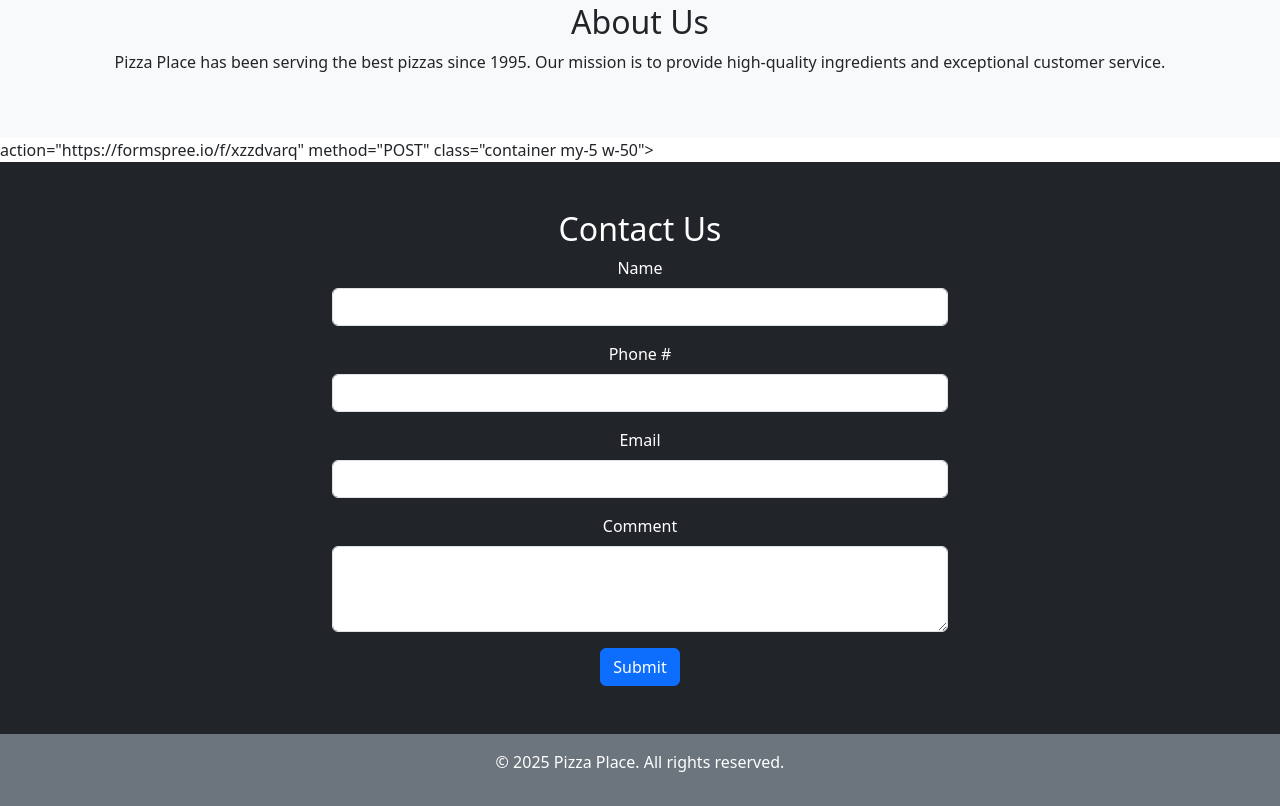
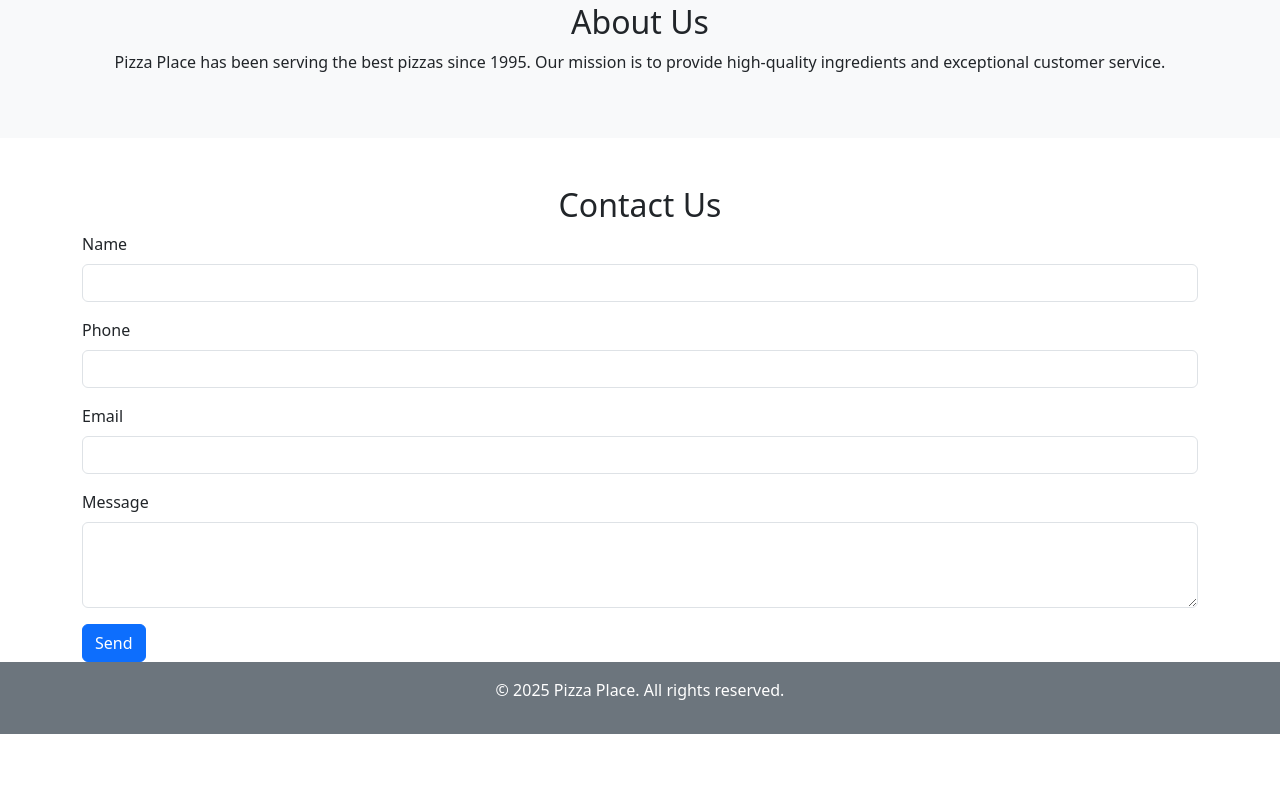
Before and after one commit to m-wakefield/DoughDynasty, a website: page Index.html in a window 1280 px wide. Shown: the part 1074-1880 px from the top of the page. After the commit the page ends 1808 px from the top, so only its background shows below. Drawn offline with nearby package versions, Linux system fonts and the light colour scheme; files that its build step writes are made by us from their sources.

Commit message:
Update Index.html

```diff
--- a/Index.html
+++ b/Index.html
@@ -77,31 +77,34 @@
 
     <!-- Contact Section -->
 
-    action="https://formspree.io/f/xzzdvarq"
-    method="POST"
-    class="container my-5 w-50">
-
-    <section id="contact" class="bg-dark text-white py-5 text-center">
-        <h2>Contact Us</h2>
-        <form class="container w-50">
+    <!-- Contact Page -->
+    <div class="container mt-5" id="contact">
+        <h2 class="text-center">Contact Us</h2>
+        <form action="https://formspree.io/f/xzzdvarq" method="POST">
             <div class="mb-3">
                 <label for="name" class="form-label">Name</label>
                 <input type="text" class="form-control" id="name" name="name" required>
             </div>
             <div class="mb-3">
-                <label for="Phone #" class="form-label">Phone #</label>
-                <input type="Phone #" class="form-control" id="Phone #" name="Phone #" required>
+                <label for="Phone" class="form-label">Phone</label>
+                <input type="text" class="form-control" id="name" name="Phone" required>
             </div>
             <div class="mb-3">
                 <label for="email" class="form-label">Email</label>
                 <input type="email" class="form-control" id="email" name="email" required>
             </div>
             <div class="mb-3">
-                <label for="comment" class="form-label">Comment</label>
-                <textarea class="form-control" id="comment" name="comment" rows="3" required></textarea>
+                <label for="message" class="form-label">Message</label>
+                <textarea class="form-control" id="message" name="message" rows="3" required></textarea>
             </div>
-            <button type="submit" class="btn btn-primary">Submit</button>
+            <button type="submit" class="btn btn-primary">Send</button>
         </form>
+    </div>
+
+    <script src="https://cdn.jsdelivr.net/npm/bootstrap@5.3.0/dist/js/bootstrap.bundle.min.js"></script>
+</body>
+</html>
+
     </section>
 
     <!-- Footer -->
```
